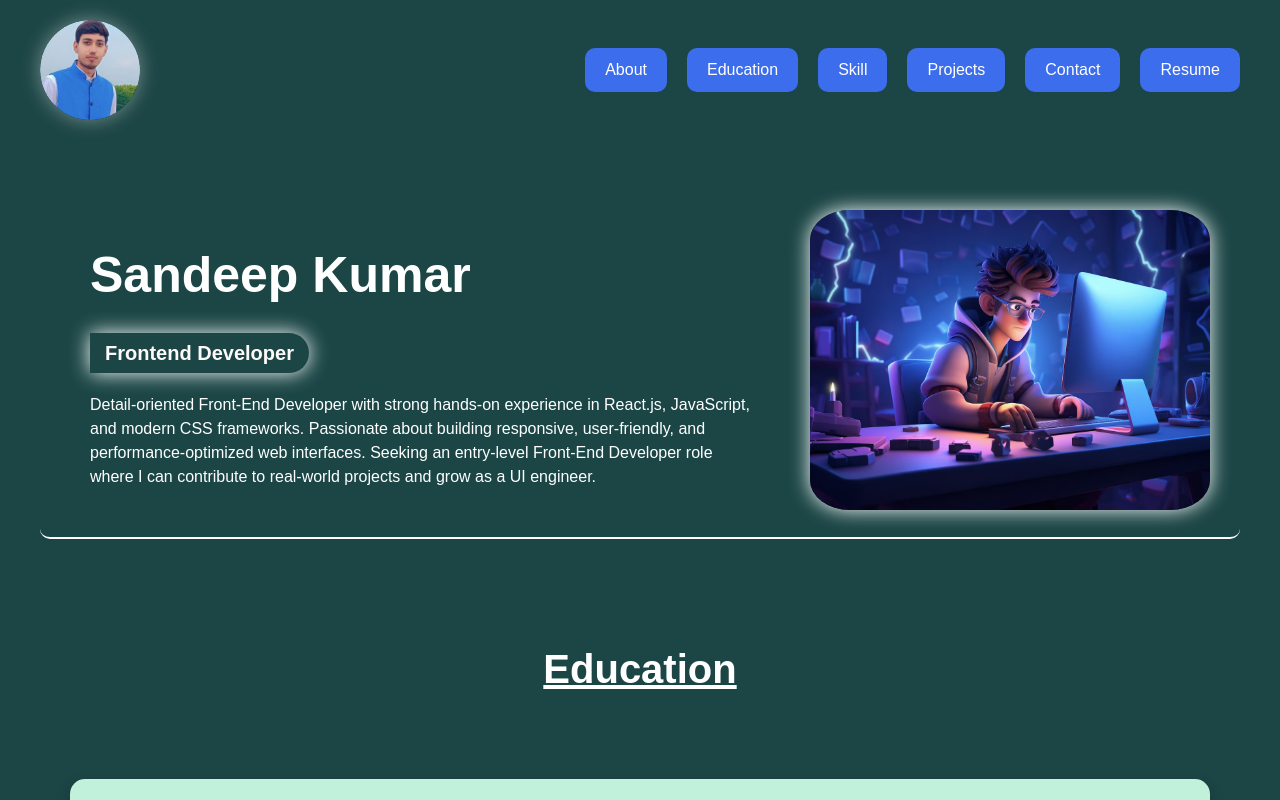
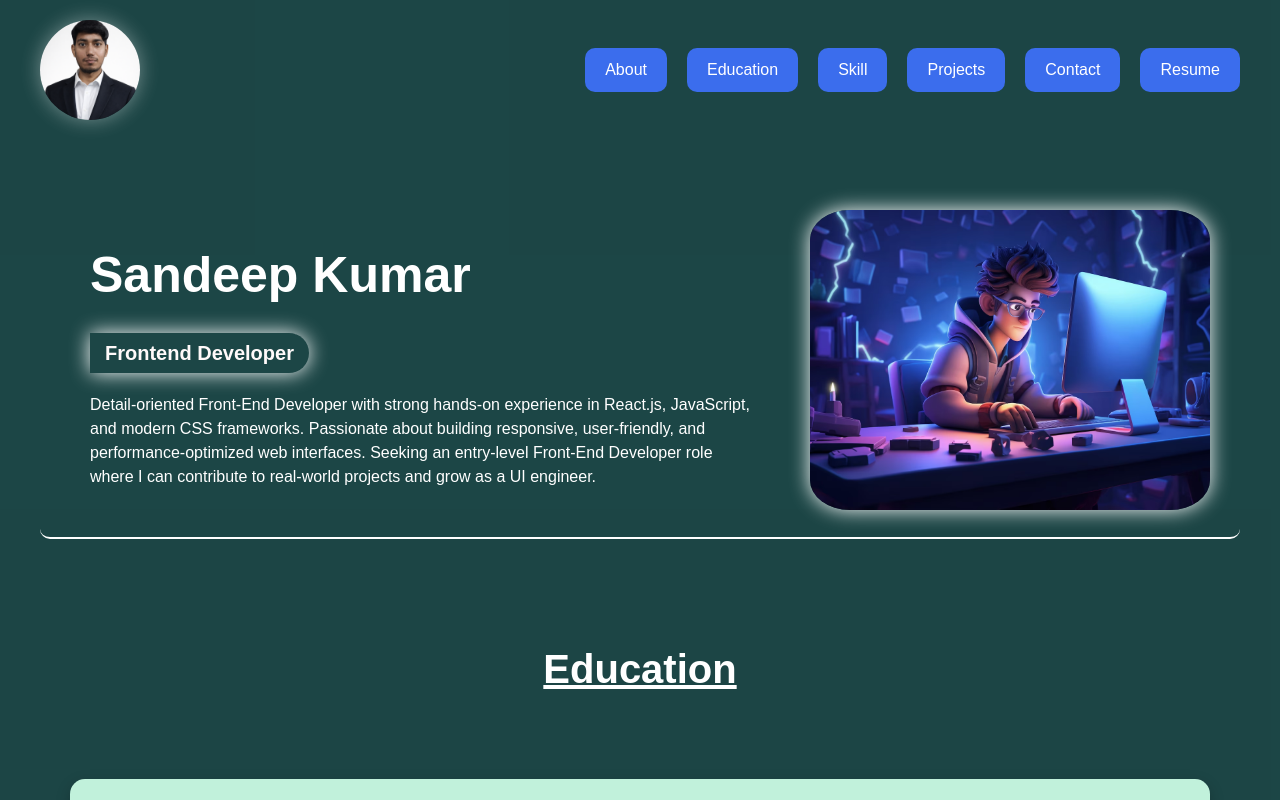
Before and after one commit to sandp001/MyPortfolio, a plain HTML site: page my port/index.html in a window 1280 px wide. Shown: the top 800 px of the page. Drawn offline with Linux system fonts and the light colour scheme.

Commit message:
Update index.html with new profile picture
Updated profile picture and fixed HTML formatting.

```diff
--- a/my port/index.html
+++ b/my port/index.html
@@ -16,7 +16,7 @@
   <body>
     <div class="container" id="about">
       <div class="header">
-        <img src="./image/dp.png" alt="Profile Picture" />
+        <img src="./image/imgpic.png" alt="Profile Picture" />
 
         <!-- Hamburger Menu Icon -->
         <div class="menu-icon" id="menuIcon">
```
